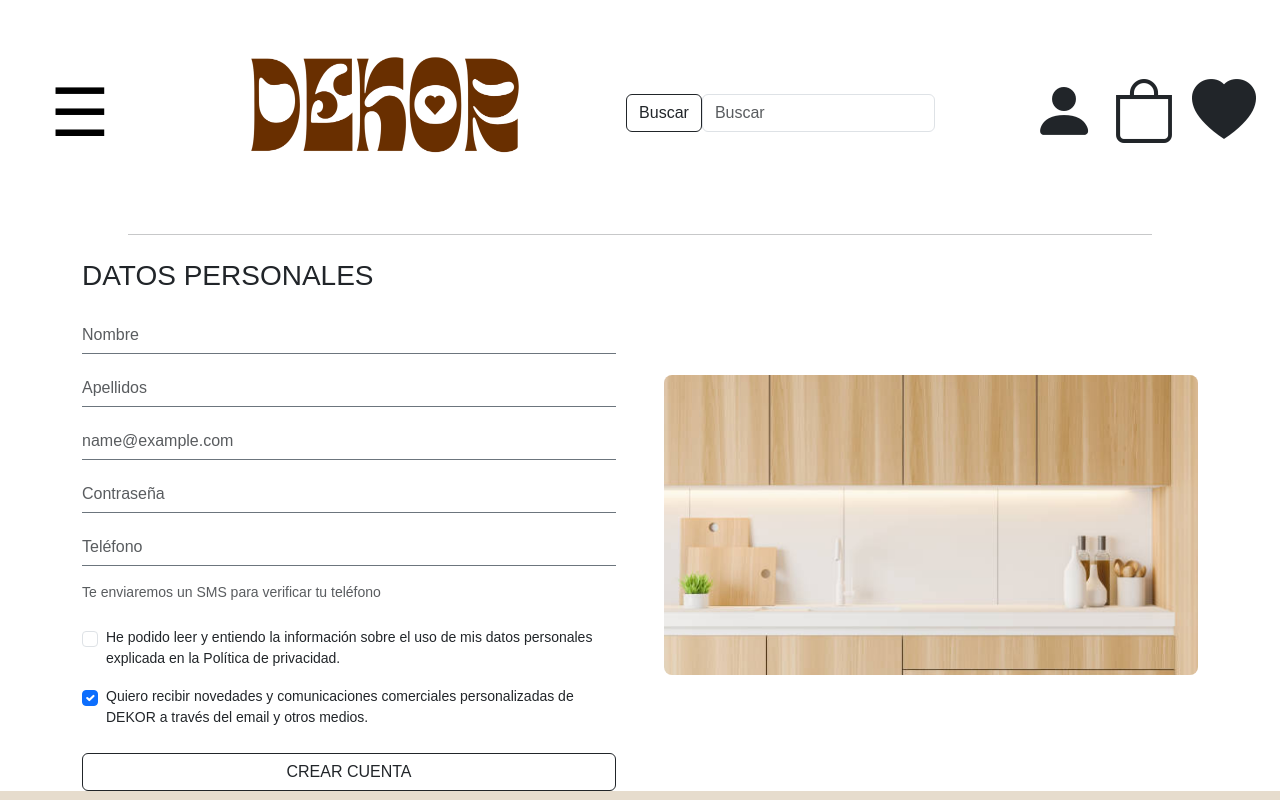
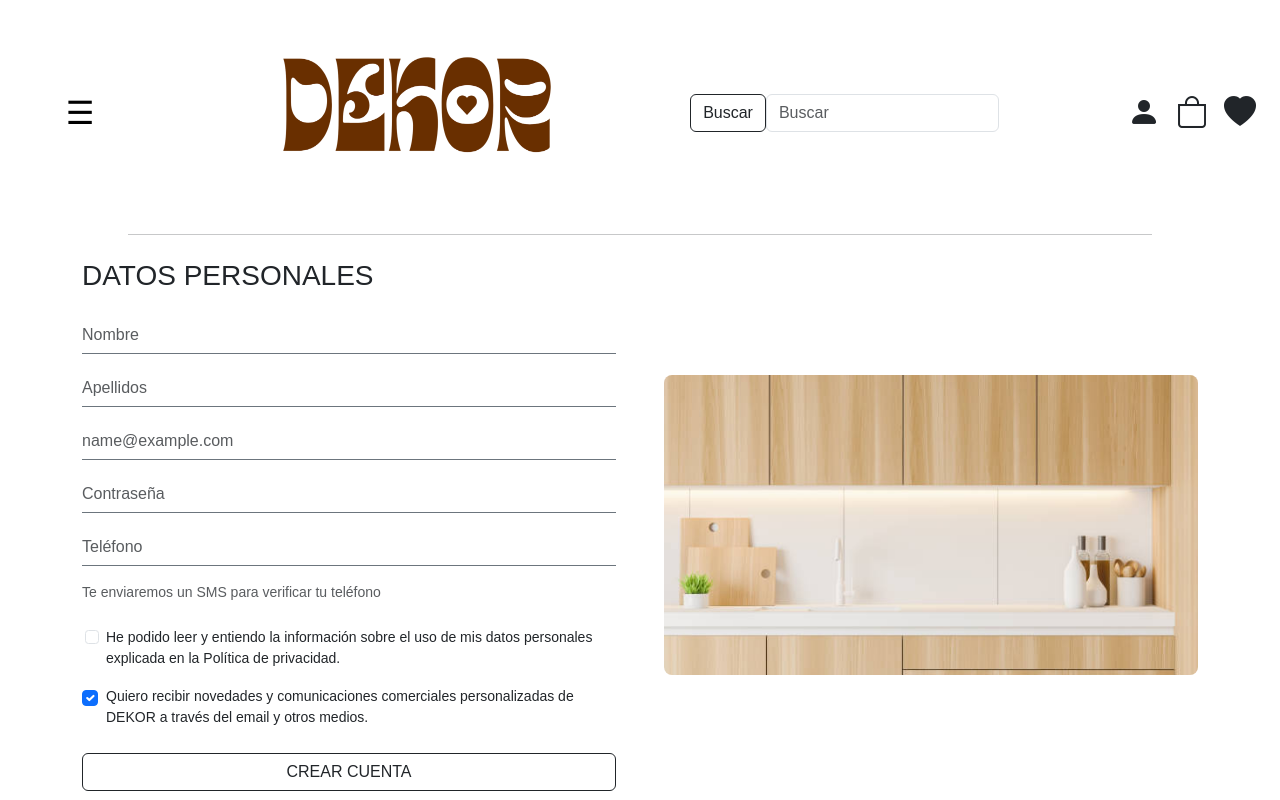
Before and after one commit to ftt0003/DekprTest, a plain HTML site: page registro.html in a window 1280 px wide. Shown: the top 800 px of the page. Drawn offline with nearby package versions, Linux system fonts and the light colour scheme.

Commit message:
pequeña actualizacion resolucion estandar

```diff
--- a/registro.html
+++ b/registro.html
@@ -36,16 +36,16 @@
                 <ul class="navbar-nav ms-auto">
                     <li class="nav-item">
                         <a class="nav-link active" href="registro.html"><i class="bi bi-person-fill text-dark"
-                                style="font-size: 4rem;"></i></a>
+                                style="font-size: 2rem;"></i></a>
                     </li>
                     <li class="nav-item">
                         <a class="nav-link active" href="carrito.html">
-                            <i class="bi bi-bag text-dark" style="font-size: 4rem;"></i>
+                            <i class="bi bi-bag text-dark" style="font-size: 2rem;"></i>
                         </a>
                     </li>
                     <li class="nav-item">
                         <a class="nav-link active" href="favoritos.html">
-                            <i class="bi bi-heart-fill text-dark" style="font-size: 4rem;"></i>
+                            <i class="bi bi-heart-fill text-dark" style="font-size: 2rem;"></i>
                         </a>
                     </li>
                 </ul>
@@ -61,7 +61,7 @@
         </div>
     </nav>
     <!--Main-->
-    <main class="flex-grow-1">
+    <main class="flex-grow-1 mb-4">
         <div class="container">
             <div class="row justify-content-between gx-5">
                 <!-- Columna del formulario -->
@@ -96,7 +96,7 @@
                         <p class="text-muted small mb-4">Te enviaremos un SMS para verificar tu teléfono</p>
 
                         <div class="form-check mb-3">
-                            <input class="form-check-input" type="checkbox" value="" id="politica-privacidad">
+                            <input class="form-check-input small" type="checkbox" value="" id="politica-privacidad">
                             <label class="form-check-label small" for="politica-privacidad">
                                 He podido leer y entiendo la información sobre el uso de
                                 mis datos personales explicada en la Política de privacidad.
--- a/styles.css
+++ b/styles.css
@@ -465,7 +465,7 @@ hr{
 button.toggle{
   width: 10rem;
   height: 10rem;
-  font-size: 50pt;
+  font-size: 2rem;
   background-color:#f0e8d900;
   color: white;
   border: #f0e8d900;
```
Also changed, not shown: avisoslegales.html (+3 -3 lines), carrito.html (+3 -3 lines), favoritos.html (+3 -3 lines), quienessomos.html (+3 -3 lines).
